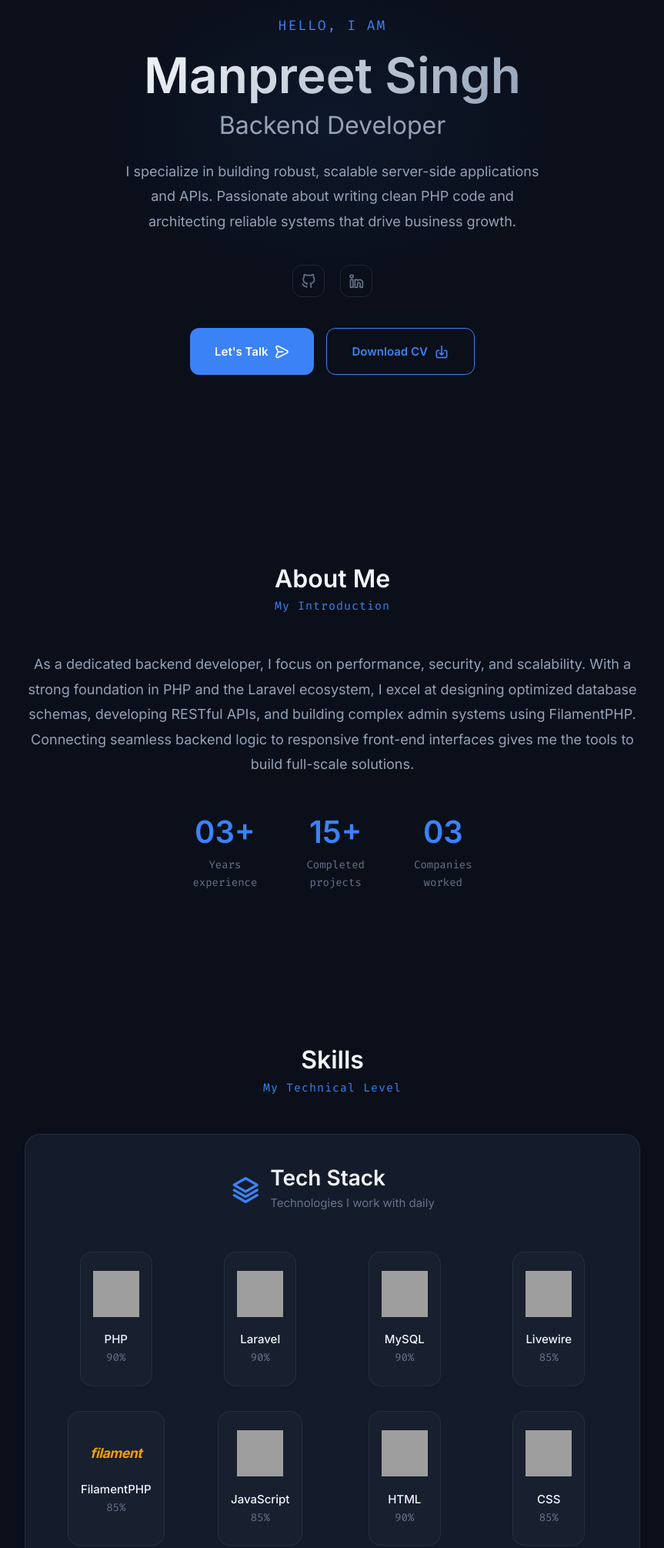
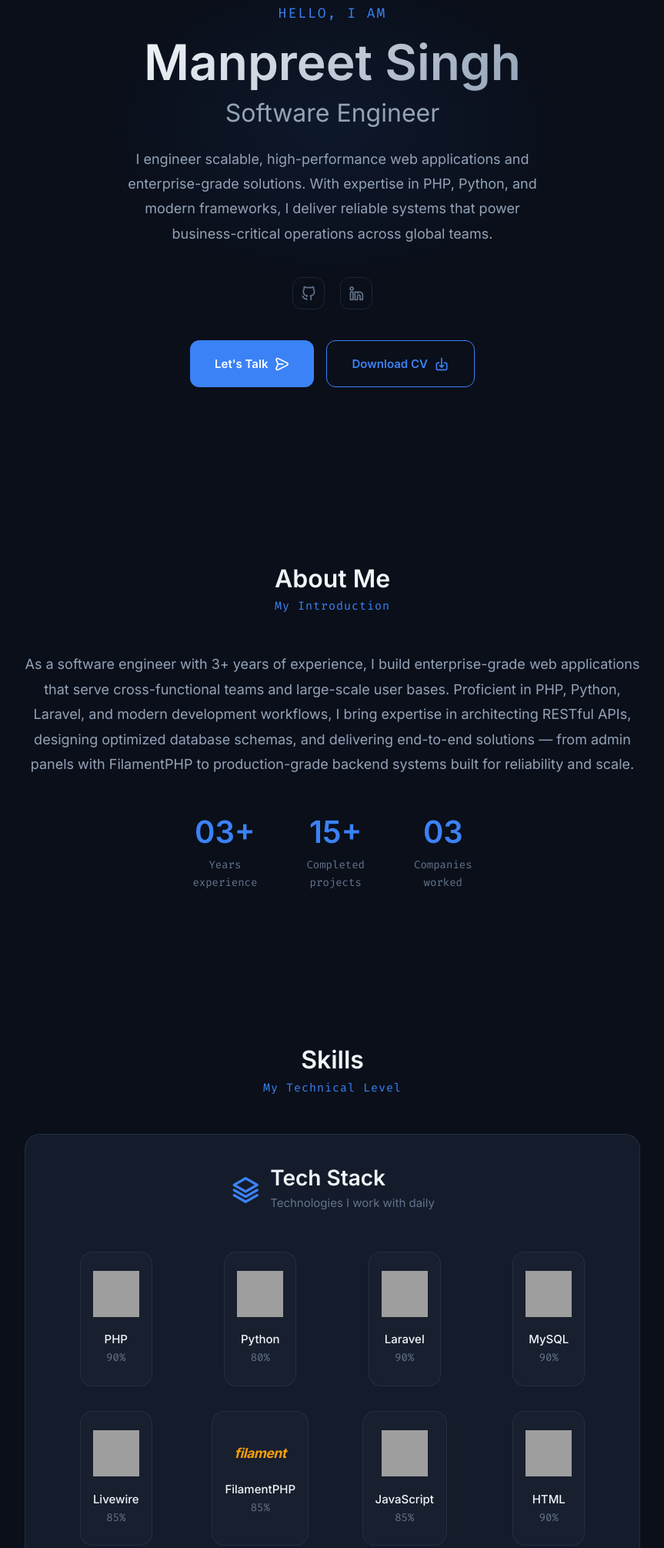
Before and after one commit to ManpreetS0029/manpreet-singh, a plain HTML site: page index.html in a window 1280 px wide. Shown: the part 195-2206 px from the top of the page at 77% size, without its empty margins (208-1071 px from the left). Drawn offline with nearby package versions, Linux system fonts and the light colour scheme; grey boxes are pictures that could not be loaded.

Commit message:
Changes made on 26-03-2026

```diff
--- a/index.html
+++ b/index.html
@@ -53,11 +53,12 @@
           <div class="home-content">
             <span class="home-subtitle">Hello, I am</span>
             <h1 class="home-title">Manpreet Singh</h1>
-            <h3 class="home-role">Backend Developer</h3>
+            <h3 class="home-role">Software Engineer</h3>
             <p class="home-description">
-              I specialize in building robust, scalable server-side applications
-              and APIs. Passionate about writing clean PHP code and architecting
-              reliable systems that drive business growth.
+              I engineer scalable, high-performance web applications and
+              enterprise-grade solutions. With expertise in PHP, Python, and
+              modern frameworks, I deliver reliable systems that power
+              business-critical operations across global teams.
             </p>
             <div class="home-social">
               <a
@@ -80,7 +81,7 @@
                 Let's Talk <i class="uil uil-message btn-icon"></i>
               </a>
               <a
-                href="https://drive.google.com/file/d/1mSBrSjRmyJ6OIdhEIb2WmUQE6Zek8wsL/view?usp=sharing"
+                href="https://drive.google.com/file/d/1BO0-JWImVMdYN1Uw1SJ7SzQPwPXniBDl/view?usp=sharing"
                 class="btn-ghost"
                 target="_blank"
               >
@@ -99,13 +100,14 @@
         <div class="about-container container grid">
           <div class="about-data">
             <p class="about-description">
-              As a dedicated backend developer, I focus on performance,
-              security, and scalability. With a strong foundation in PHP and the
-              Laravel ecosystem, I excel at designing optimized database
-              schemas, developing RESTful APIs, and building complex admin
-              systems using FilamentPHP. Connecting seamless backend logic to
-              responsive front-end interfaces gives me the tools to build
-              full-scale solutions.
+              As a software engineer with 3+ years of experience, I build
+              enterprise-grade web applications that serve cross-functional
+              teams and large-scale user bases. Proficient in PHP, Python,
+              Laravel, and modern development workflows, I bring expertise in
+              architecting RESTful APIs, designing optimized database schemas,
+              and delivering end-to-end solutions — from admin panels with
+              FilamentPHP to production-grade backend systems built for
+              reliability and scale.
             </p>
 
             <div class="about-info">
@@ -189,6 +191,25 @@
                     color: var(--first-color);
                   "
                   >90%</span
+                >
+              </div>
+
+              <!-- Python -->
+              <div class="skill-item">
+                <img
+                  src="https://cdn.jsdelivr.net/gh/devicons/devicon@latest/icons/python/python-original.svg"
+                  alt="Python"
+                  style="width: 60px; height: 60px; margin-bottom: 0.5rem"
+                />
+                <h3 class="skills-name">Python</h3>
+                <span
+                  class="skills-percentage-text"
+                  style="
+                    font-family: var(--code-font);
+                    font-size: 0.9rem;
+                    color: var(--first-color);
+                  "
+                  >80%</span
                 >
               </div>
 
@@ -414,7 +435,7 @@
             <div class="experience-card">
               <div class="experience-header">
                 <div>
-                  <h3 class="experience-title">Backend Developer</h3>
+                  <h3 class="experience-title">Software Engineer</h3>
                   <span class="experience-company"
                     >Dotlinker | Remote (India)</span
                   >
@@ -539,34 +560,7 @@
             </div>
           </div>
 
-          <!-- Project 4: Fr8nity -->
-          <div class="project-card">
-            <div class="project-content">
-              <h3 class="project-title">Fr8nity</h3>
-              <p class="project-description">
-                A bespoke logistics CRM tailored to manage events, conferences,
-                and memberships linked directly to logistics companies and
-                global supply chains.
-              </p>
-              <ul class="project-tech">
-                <li>Laravel</li>
-                <li>MySQL</li>
-                <li>JavaScript</li>
-                <li>Tailwind CSS</li>
-                <li>HTML/CSS</li>
-              </ul>
-              <a
-                href="https://fr8nity.com/"
-                class="project-button"
-                target="_blank"
-              >
-                Live Link
-                <i class="uil uil-external-link-alt project-button-icon"></i>
-              </a>
-            </div>
-          </div>
-
-          <!-- Project 5: DesignTeam -->
+          <!-- Project 4: DesignTeam -->
           <div class="project-card">
             <div class="project-content">
               <h3 class="project-title">DesignTeam</h3>
@@ -630,7 +624,7 @@
         <div class="footer-container container grid">
           <div>
             <h1 class="footer-title">Manpreet Singh</h1>
-            <span class="footer-subtitle">Backend Developer</span>
+            <span class="footer-subtitle">Software Engineer</span>
           </div>
 
           <ul class="footer-links">
```
